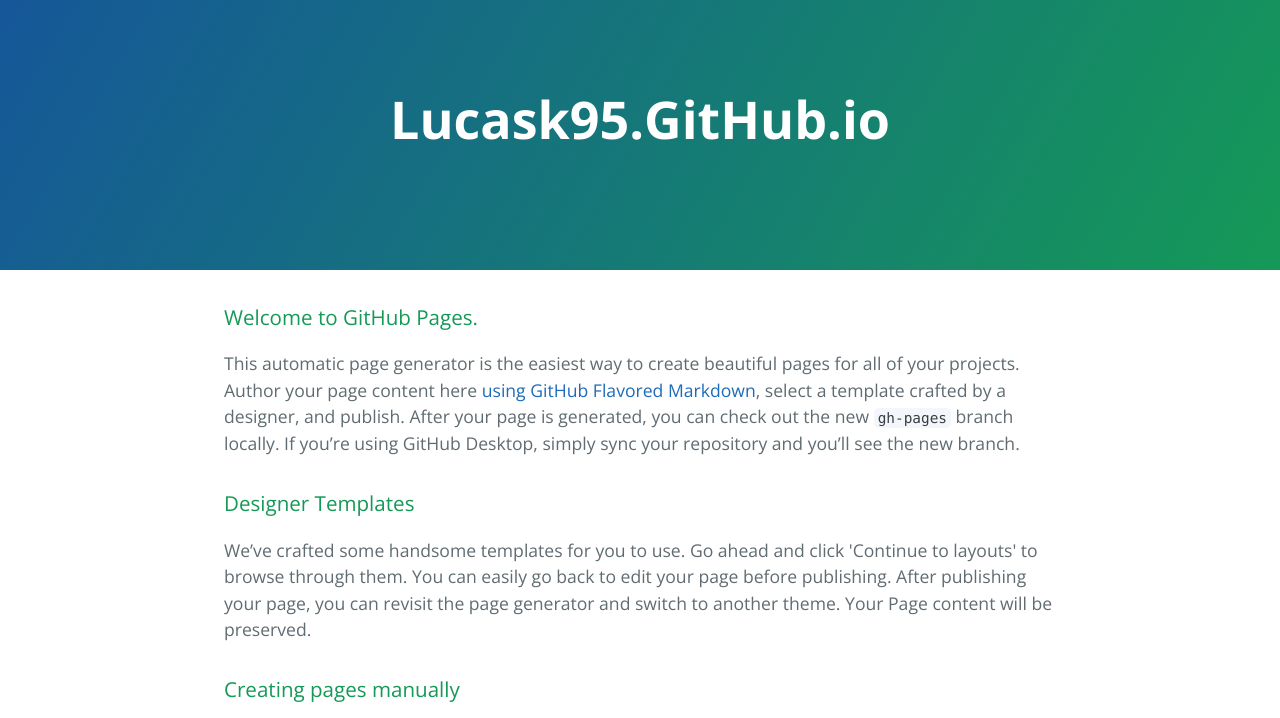
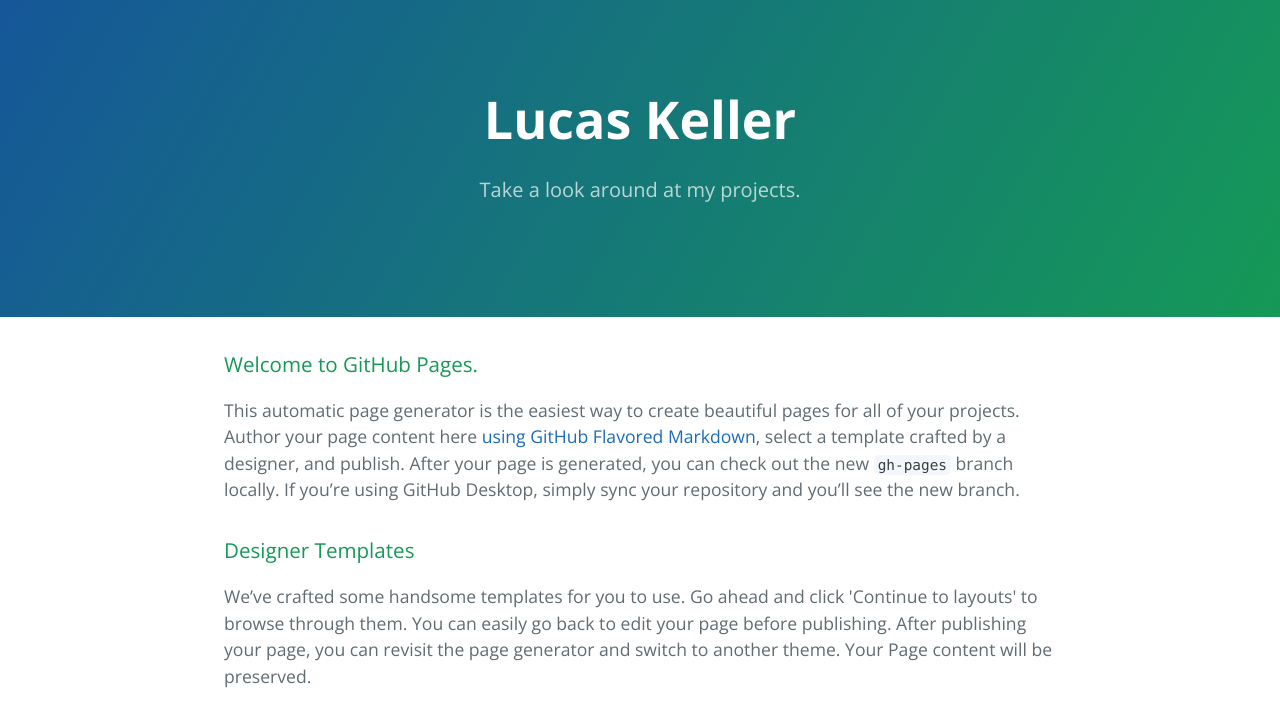
Before and after one commit to lucask95/lucask95.github.io, a plain HTML site: page index.html in a window 1280 px wide. Shown: the top 718 px of the page. Drawn offline with nearby package versions, Linux system fonts and the light colour scheme.

Commit message:
Changed header

```diff
--- a/index.html
+++ b/index.html
@@ -2,7 +2,7 @@
 <html lang="en-us">
   <head>
     <meta charset="UTF-8">
-    <title>Lucask95.GitHub.io by lucask95</title>
+    <title>Lucas Keller - Github</title>
     <meta name="viewport" content="width=device-width, initial-scale=1">
     <link rel="stylesheet" type="text/css" href="stylesheets/normalize.css" media="screen">
     <link href='https://fonts.googleapis.com/css?family=Open+Sans:400,700' rel='stylesheet' type='text/css'>
@@ -11,8 +11,8 @@
   </head>
   <body>
     <section class="page-header">
-      <h1 class="project-name">Lucask95.GitHub.io</h1>
-      <h2 class="project-tagline"></h2>
+      <h1 class="project-name">Lucas Keller</h1>
+      <h2 class="project-tagline">Take a look around at my projects.</h2>
     </section>
 
     <section class="main-content">
```
